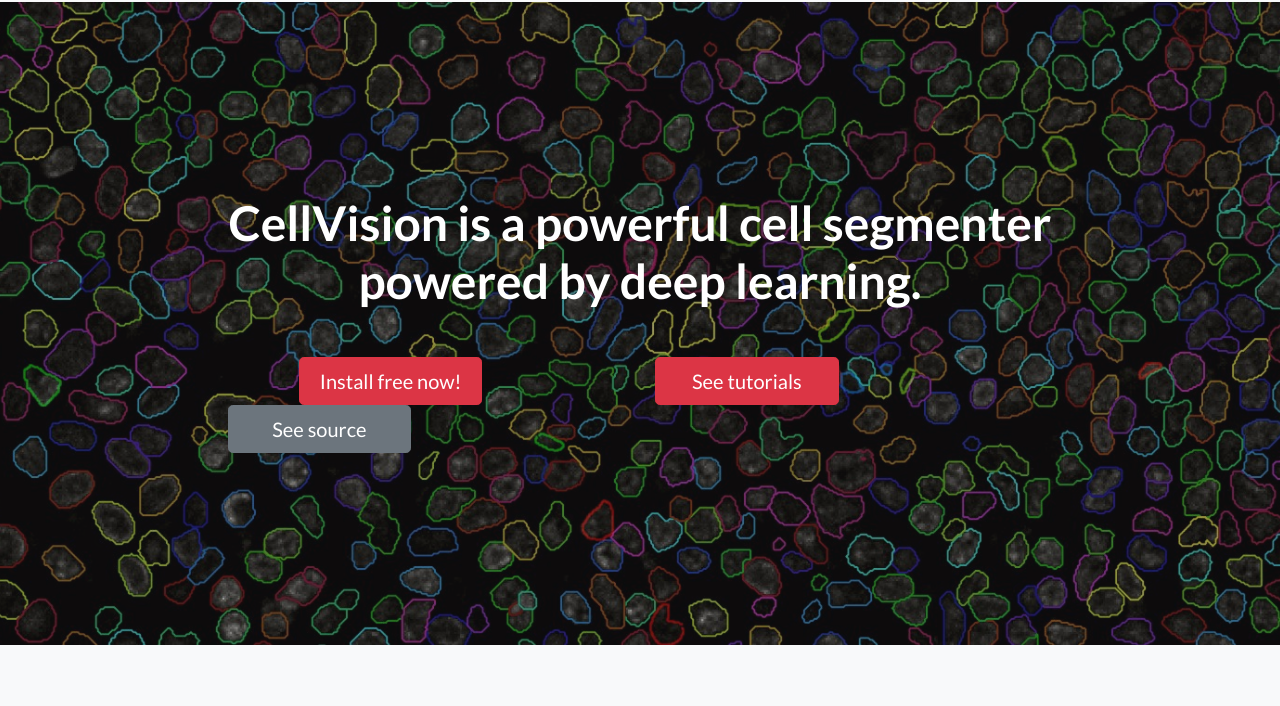
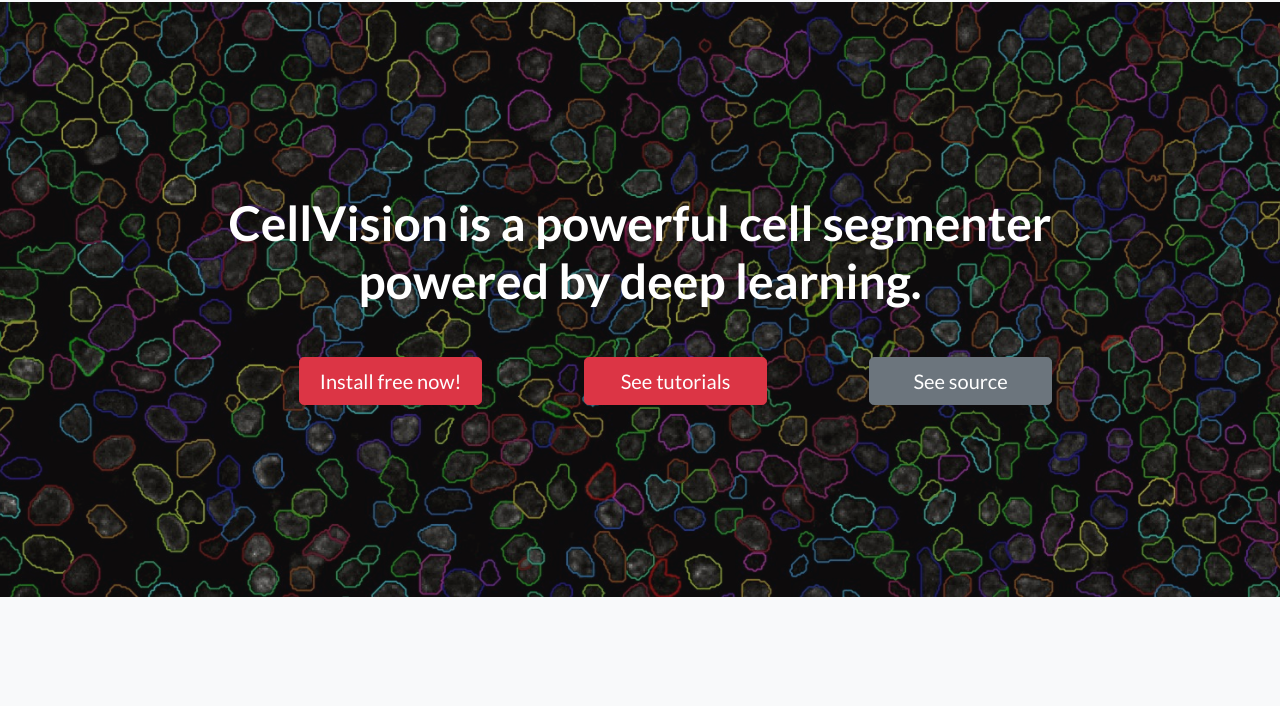
Before and after one commit to michaellee1/CellSegSite, a website: page index.html in a window 1280 px wide. Shown: the part 64-770 px from the top of the page. Drawn offline with Linux system fonts and the light colour scheme.

Commit message:
Update index.html

```diff
--- a/index.html
+++ b/index.html
@@ -50,11 +50,11 @@
             <div class="col-3">
               <button onclick="location.href='install.html'" type="button" class="btn btn-block btn-lg btn-danger">Install free now!</button>
             </div>
-            <div class="col-2"></div>
+            <div class="col-1"></div>
             <div class="col-3">
               <button onclick="location.href='cellseg_tutorial.html'" type="button" class="btn btn-block btn-lg btn-danger">See tutorials</button>
             </div>
-            <div class="col-3"></div>
+            <div class="col-1"></div>
             <div class="col-3">
               <button onclick="location.href='https://github.com/michaellee1/CellVisionSegmenter'" type="button" class="btn btn-block btn-lg btn-secondary">See source</button>
             </div>
```
